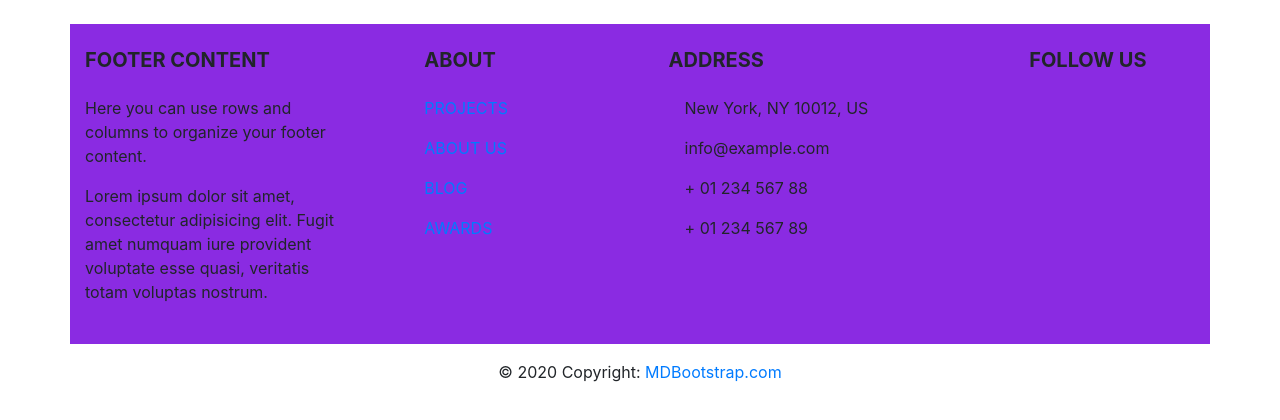
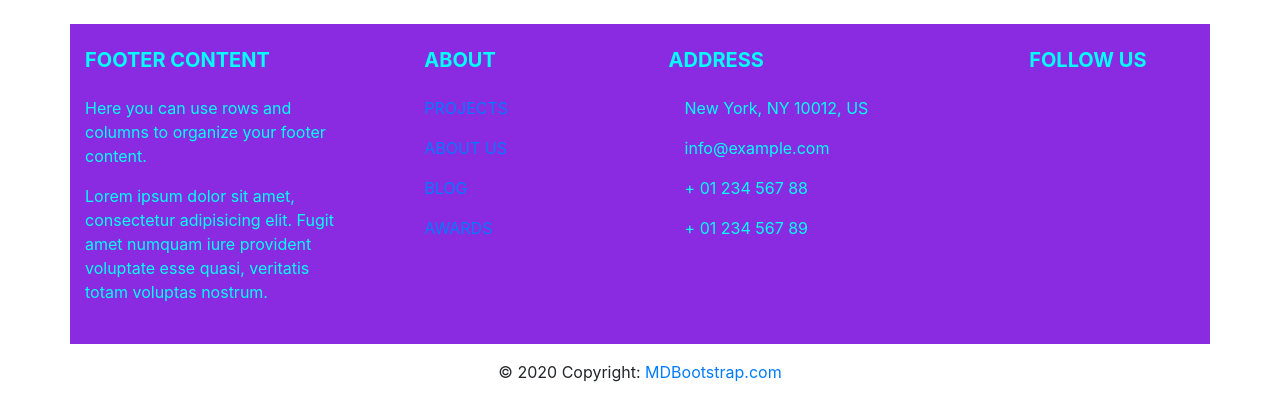
Before and after one commit to Grulice/BC_M4_2-PiggyBank-Team3, a plain HTML site: page index.html in a window 1280 px wide. Drawn offline with nearby package versions, Linux system fonts and the light colour scheme.

Commit message:
test mahammad

```diff
--- a/index.html
+++ b/index.html
@@ -18,7 +18,7 @@
     <div class="container text-center text-md-left">
 
       <!-- Grid row -->
-      <div class="row ahmad">
+      <div class="row ahmad mahammad">
 
         <!-- Grid column -->
         <div class="col-md-4 col-lg-3 mr-auto my-md-4 my-0 mt-4 mb-1">
--- a/style.css
+++ b/style.css
@@ -1,3 +1,7 @@
 .ahmad {
     background-color: blueviolet;
 }
+
+.mahammad {
+    color: aqua;
+}
```
